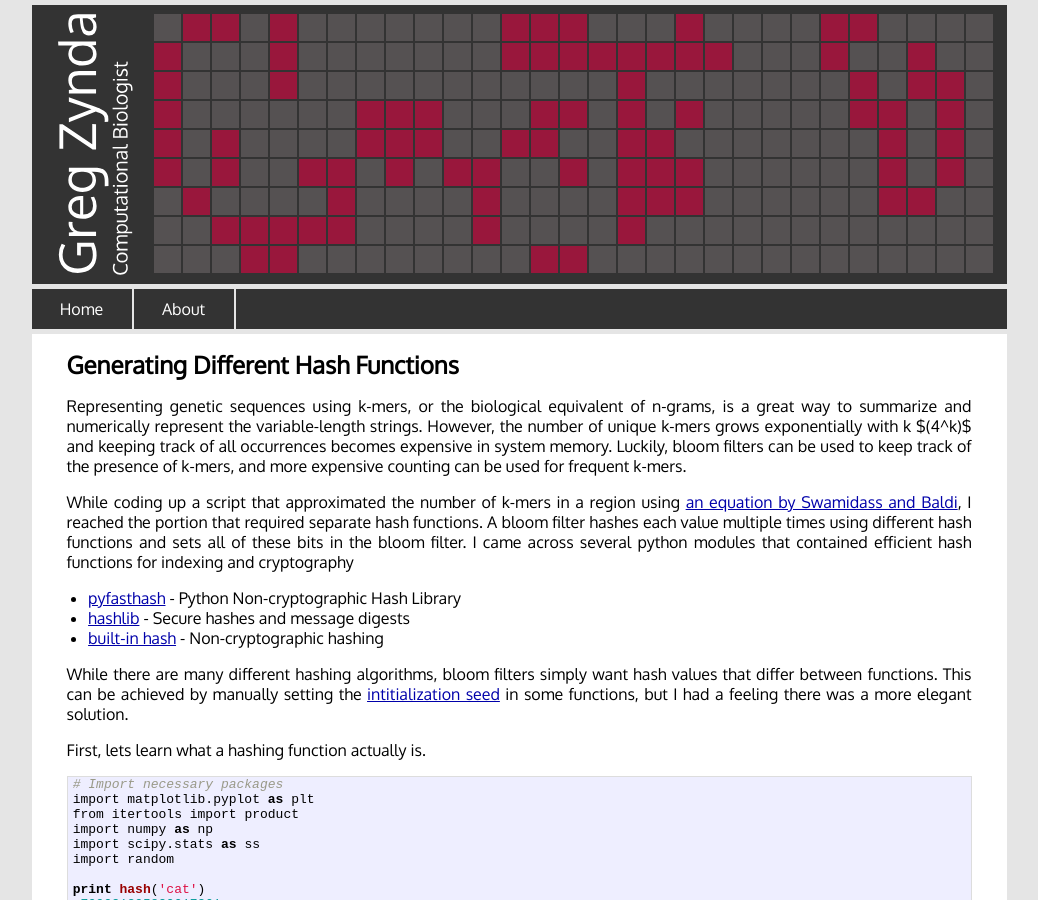
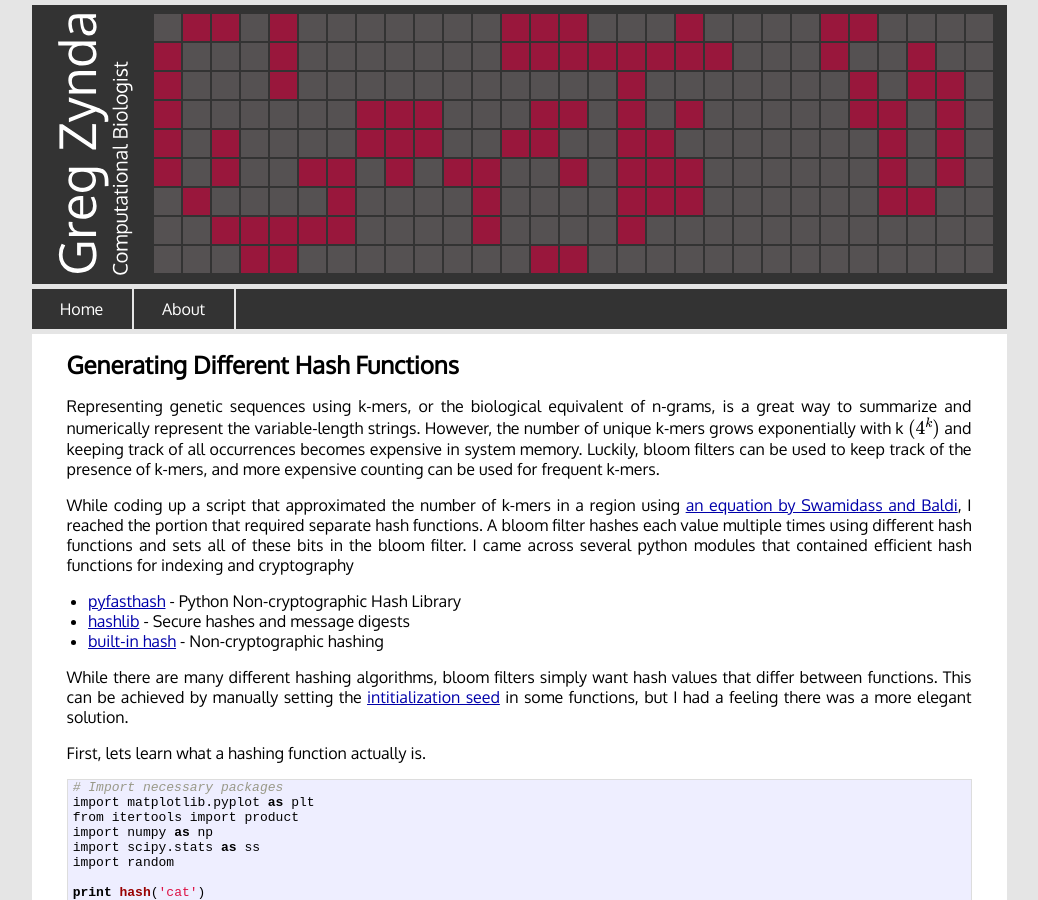
Before and after one commit to zyndagj/zyndagj.github.io, a Jekyll site: the page built from _posts/2018-02-05-hashing-functions.markdown, in a window 1280 px wide and 900 px high. Shown: the whole window, without its empty margins (121-1159 px from the left). Built offline with Jekyll 4.4.1, drawn with Linux system fonts in a browser that asks for light colours; formulas are drawn with MathJax 3; some of the changed text lies outside the part shown.

Commit message:
Fixed math

````diff
--- a/_posts/2018-02-05-hashing-functions.markdown
+++ b/_posts/2018-02-05-hashing-functions.markdown
@@ -5,7 +5,7 @@ date:   2018-02-05
 categories: python developer hashing
 ---
 
-Representing genetic sequences using k-mers, or the biological equivalent of n-grams, is a great way to summarize and numerically represent the variable-length strings. However, the number of unique k-mers grows exponentially with k $(4^k)$ and keeping track of all occurrences becomes expensive in system memory. Luckily, bloom filters can be used to keep track of the presence of k-mers, and more expensive counting can be used for frequent k-mers.
+Representing genetic sequences using k-mers, or the biological equivalent of n-grams, is a great way to summarize and numerically represent the variable-length strings. However, the number of unique k-mers grows exponentially with k $$(4^k)$$ and keeping track of all occurrences becomes expensive in system memory. Luckily, bloom filters can be used to keep track of the presence of k-mers, and more expensive counting can be used for frequent k-mers.
 
 While coding up a script that approximated the number of k-mers in a region using [an equation by Swamidass and Baldi](https://en.wikipedia.org/wiki/Bloom_filter#Approximating_the_number_of_items_in_a_Bloom_filter), I reached the portion that required separate hash functions. A bloom filter hashes each value multiple times using different hash functions and sets all of these bits in the bloom filter. I came across several python modules that contained efficient hash functions for indexing and cryptography
 
@@ -151,7 +151,7 @@ for i in range(8):
 | `6 XOR 3 = 5` | `110 XOR 011 = 101` |
 | `7 XOR 3 = 4` | `111 XOR 011 = 100` |
 
-This operation allows us to generate different hashing functions from the single built-in `hash()` function that only accepts a single object to hash. Lets test this using a large dataset. First, lets generate $23^6$ strings and hash them into 100 bins.
+This operation allows us to generate different hashing functions from the single built-in `hash()` function that only accepts a single object to hash. Lets test this using a large dataset. First, lets generate $$23^6$$ strings and hash them into 100 bins.
 
 ```python
 nBins = 100
````
